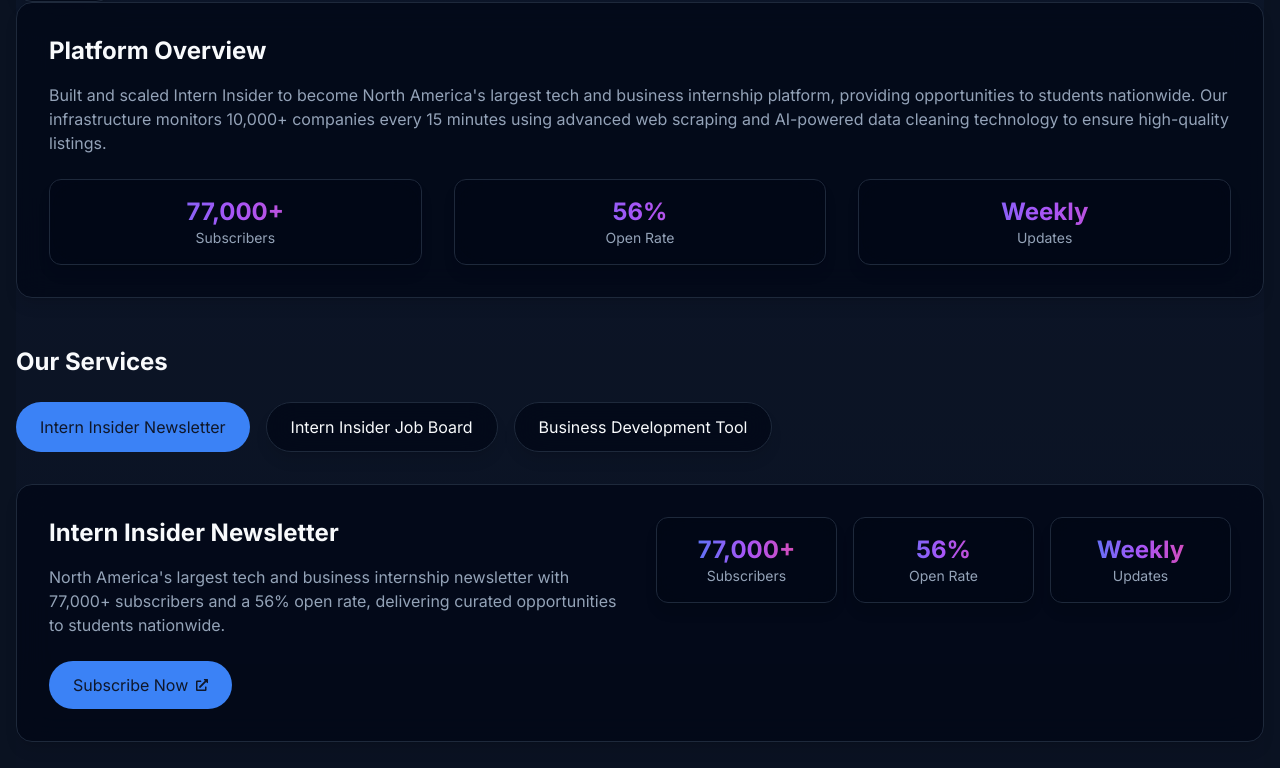
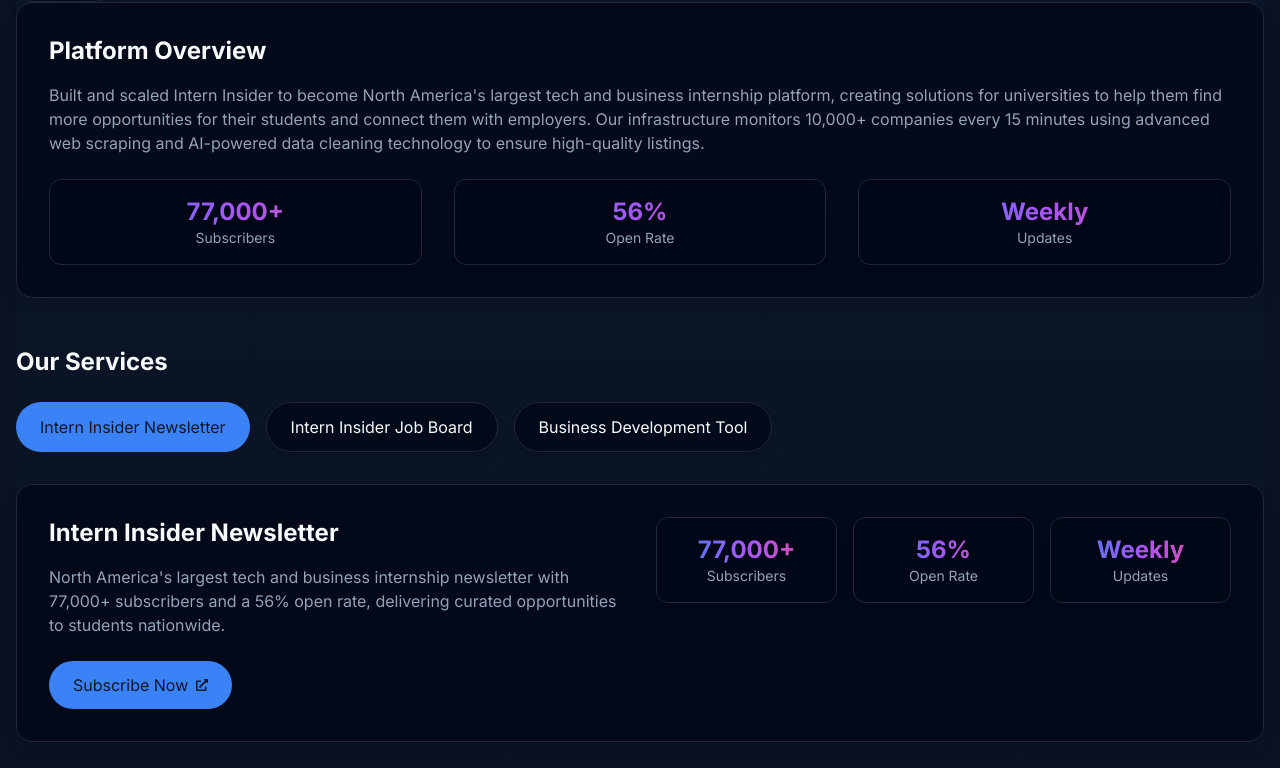
Before and after one commit to Ashoolak/my-portfolio, a Next.js app: page / in a window 1280 px wide. Shown: the part 1398-2166 px from the top of the page. Built offline with nearby package versions, Linux system fonts and the light colour scheme.

Commit message:
Update: Improve Intern Insider description to focus on university solutions

```diff
--- a/src/components/intern-insider.tsx
+++ b/src/components/intern-insider.tsx
@@ -80,10 +80,11 @@
         <h3 className="text-2xl font-bold mb-4">Platform Overview</h3>
         <p className="text-[hsl(var(--muted-foreground))] mb-6">
           Built and scaled Intern Insider to become North America's largest tech
-          and business internship platform, providing opportunities to students
-          nationwide. Our infrastructure monitors 10,000+ companies every 15
-          minutes using advanced web scraping and AI-powered data cleaning
-          technology to ensure high-quality listings.
+          and business internship platform, creating solutions for universities
+          to help them find more opportunities for their students and connect
+          them with employers. Our infrastructure monitors 10,000+ companies
+          every 15 minutes using advanced web scraping and AI-powered data
+          cleaning technology to ensure high-quality listings.
         </p>
         <div className="flex flex-col sm:grid sm:grid-cols-3 gap-4 sm:gap-8 mt-6">
           <div className="glass-effect p-3 sm:p-4 rounded-xl text-center">
```
